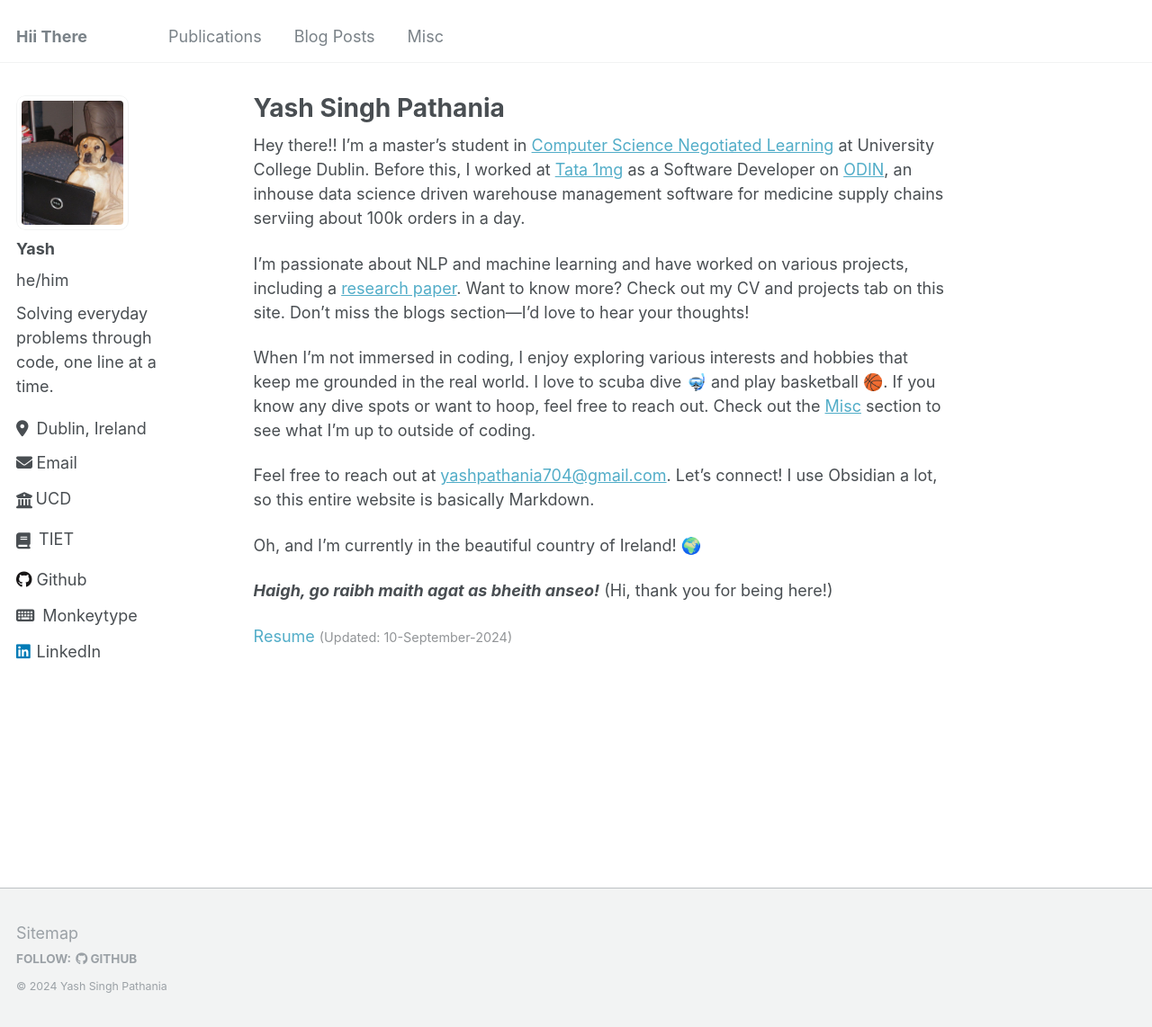
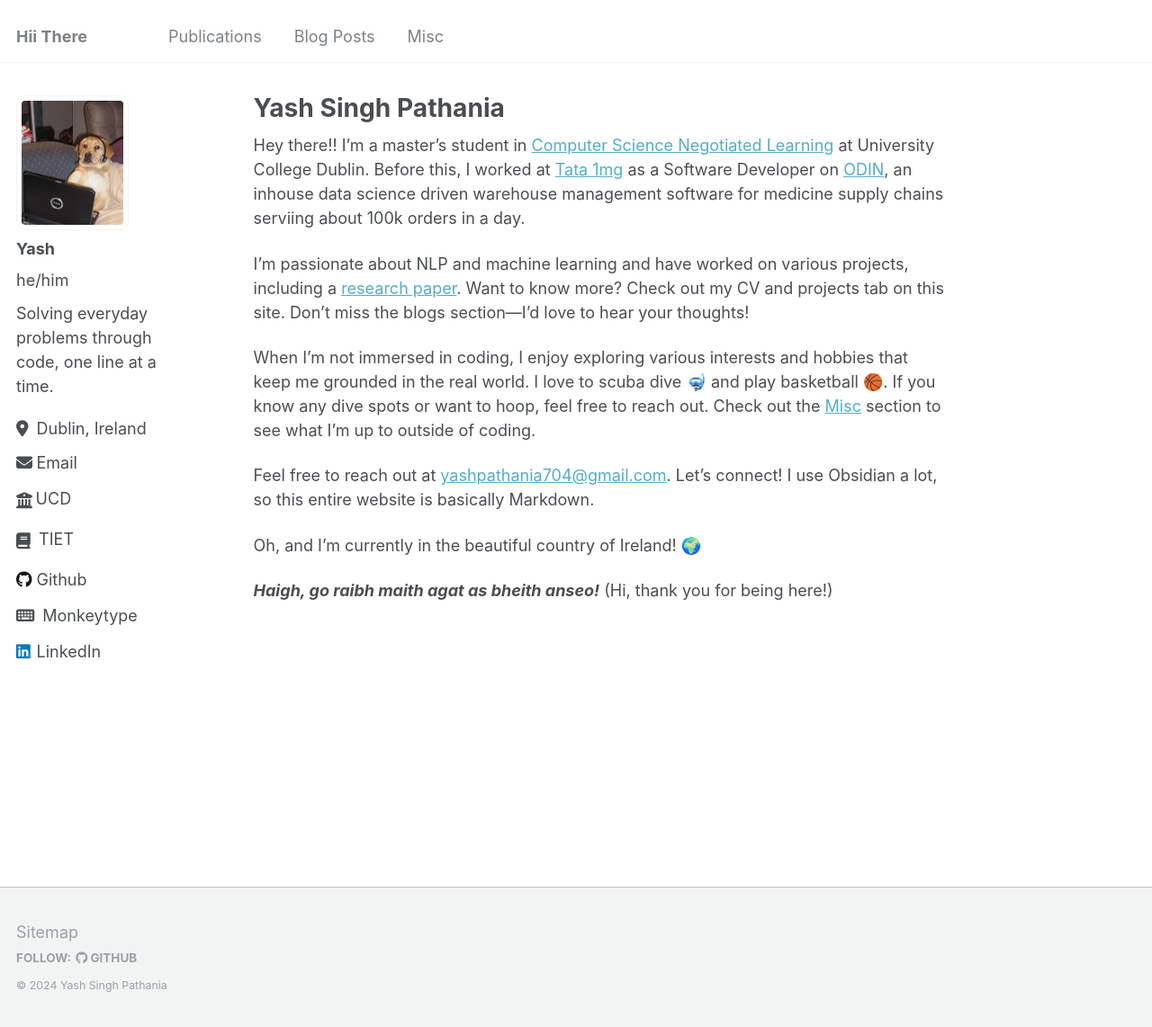
Before and after one commit to Yash-Singh-Pathania/yash-singh-pathania.github.io, a Jekyll site: the page built from _pages/about.md, in a window 1280 px wide and 1142 px high. Shown: the whole window at 90% size. Built offline with Jekyll 4.4.1, drawn with Linux system fonts in a browser that asks for light colours.

Commit message:
Resume hidden for now

```diff
--- a/_pages/about.md
+++ b/_pages/about.md
@@ -19,4 +19,4 @@
 
 ***Haigh, go raibh maith agat as bheith anseo!*** (Hi, thank you for being here!)
 
-<a href="files/Yash_Singh_Pathania.pdf" style="text-decoration: none;">Resume</a> <span style="font-size: 0.8em; opacity: 0.6;">(Updated: 10-September-2024)</span>
+<!-- <a href="files/Yash_Singh_Pathania.pdf" style="text-decoration: none;">Resume</a> <span style="font-size: 0.8em; opacity: 0.6;">(Updated: 10-September-2024)</span> -->
```
